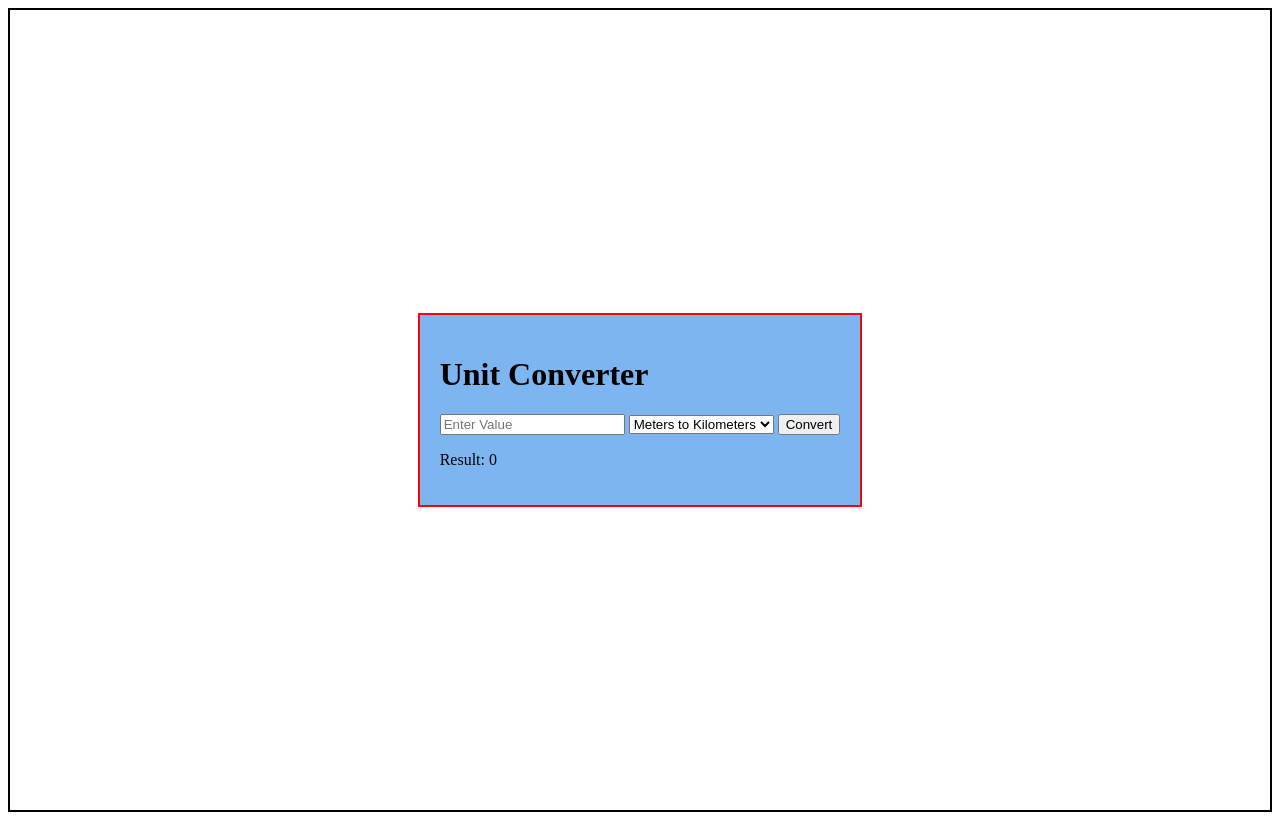
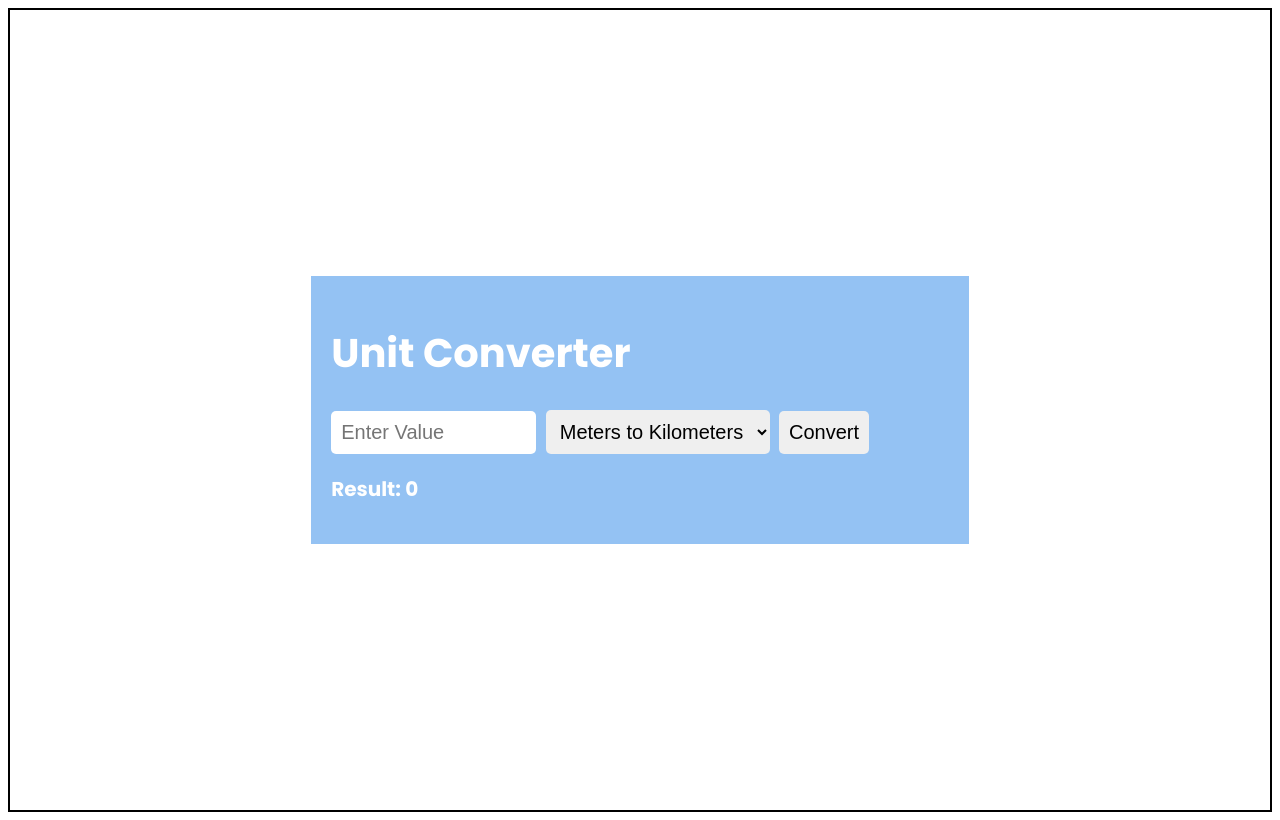
Before and after one commit to kiriasru/Unit-Converter, a plain HTML site: page index.html in a window 1280 px wide. Drawn offline with Linux system fonts and the light colour scheme.

Commit message:
Se ha terminado de agregar estilos al converter

```diff
--- a/style.css
+++ b/style.css
@@ -1,3 +1,7 @@
+body {
+    font-family: "Poppins", sans-serif;
+}
+
 .container {
     border: solid black 2px;
     display: flex;
@@ -7,11 +11,42 @@
 }
 
 .converter-container {
-    border: solid red 2px;
     padding: 20px;
-    background-color: rgb(125, 181, 240);
+    background-color: rgb(148, 194, 243);
 }
 
 h1 {
+    font-size: 40px;
+    color: white;
+}
 
+#userInput, #unit-select, button {
+    padding: 10px;
+    border-radius: 5px;
+    border: none;
+    font-size: 20px;
 }
+
+#userInput {
+    margin-right: 5px;
+    width: 30%;
+}
+
+#unit-select {
+    margin-right: 5px;
+    cursor: pointer;
+}
+
+button {
+    cursor: pointer;
+}
+
+button:active {
+    box-shadow: inset 0 0 4px rgba(0, 0, 0, 0.5);
+}
+
+p {
+    font-size: 20px;
+    color: white;
+    font-weight: bold;
+}
```
